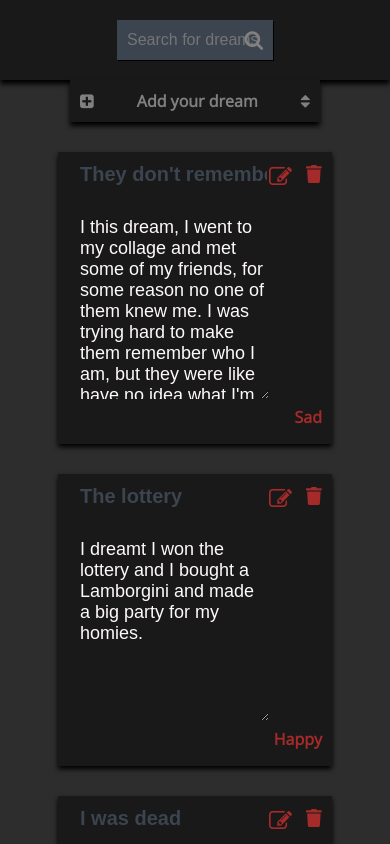
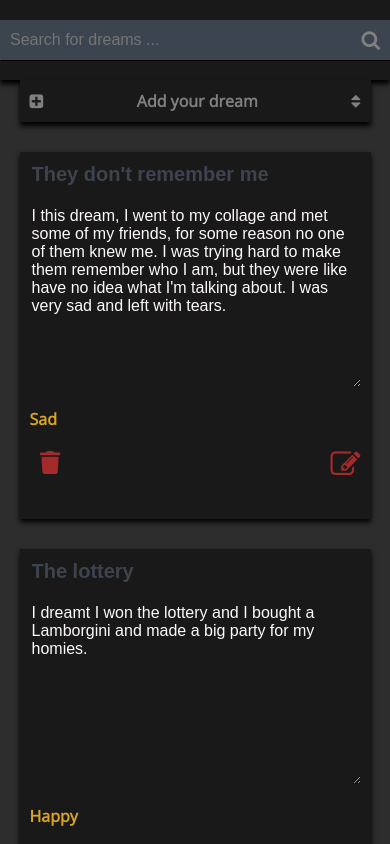
Before and after one commit to ahmedaljabbari/dreams-react-app, a React (Create React App) app: page / in a window 390 px wide. Shown: the top 844 px of the page. Built offline with nearby package versions, Linux system fonts and the light colour scheme.

Commit message:
Responsive Design

```diff
--- a/src/App.css
+++ b/src/App.css
@@ -114,3 +114,20 @@ body{
   margin-right: 5px;
 
 }
+
+@media (max-width: 700px) {
+  .search {
+    width: 100%;
+  }
+
+  #add-form{
+    width: 100%;
+    display: flex;
+    flex-direction: column;
+    padding: 20px;
+    box-sizing: border-box;
+  }
+
+
+
+}
--- a/src/App.js
+++ b/src/App.js
@@ -1,7 +1,6 @@
 /** @format */
 
 import React from "react";
-import SearchIcon from "../src/Images/search.png";
 import DREAMS from "./dreams-data.json";
 import List from "./components/list";
 import Radio from "./components/RadioButtons";
--- a/src/assets/list.css
+++ b/src/assets/list.css
@@ -86,6 +86,64 @@
   position: absolute;
   right: 10px;
   bottom: 0px;
-  color: brown;
+  color: goldenrod;
   font-weight: bold;
 }
+
+@media (max-width: 700px) {
+  #dream-box{
+    padding: 10px 10px 40px;
+    box-sizing: border-box;
+    width: 90%;
+  }
+
+  #title-box{
+    width: 100%;
+    box-sizing: border-box;
+  }
+
+  #txt-area{
+    padding-top: 0px;
+    font-size: 16px;
+    width: 100%;
+    min-height: 180px;
+    color: snow;
+    box-sizing: border-box;
+   }
+
+   #dream-box > span{
+    position: static;
+    margin: 0 10px;
+    font-size: 23px;
+    padding-top: 4px;
+
+  }
+
+   .fa-edit{
+    position: static;
+    margin-left: 20px;
+    float: right;
+    font-size: 30px;
+  }
+  #typ{
+    position: static;
+    color: goldenrod;
+  }
+
+
+  .fa-check-circle{
+    display: none;
+    position:absolute;
+    right: 40px;
+    top: 30%;
+    font-size: 80px;
+    padding-top: 2px;
+  }
+
+  .fa-check-circle{
+    position:absolute;
+    right: 40px;
+    top: 70%;
+    color:  #385E3C;
+  }
+}
--- a/src/assets/slider.css
+++ b/src/assets/slider.css
@@ -27,3 +27,9 @@
   cursor: pointer;
   color: white;
 }
+
+@media (max-width: 700px) {
+  #Slider-btn{
+    width: 90%;
+  }
+}
```
Also changed, not shown: 1 other file (tests, documents, lock files or other folders).
